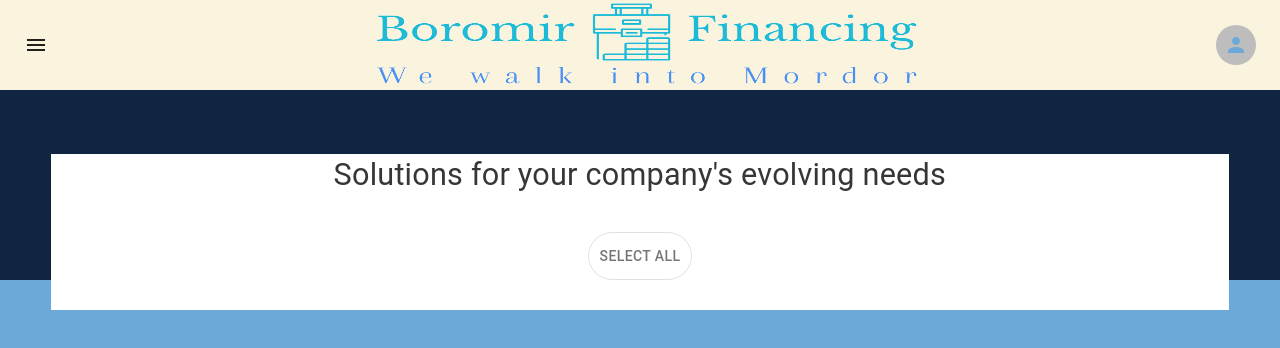
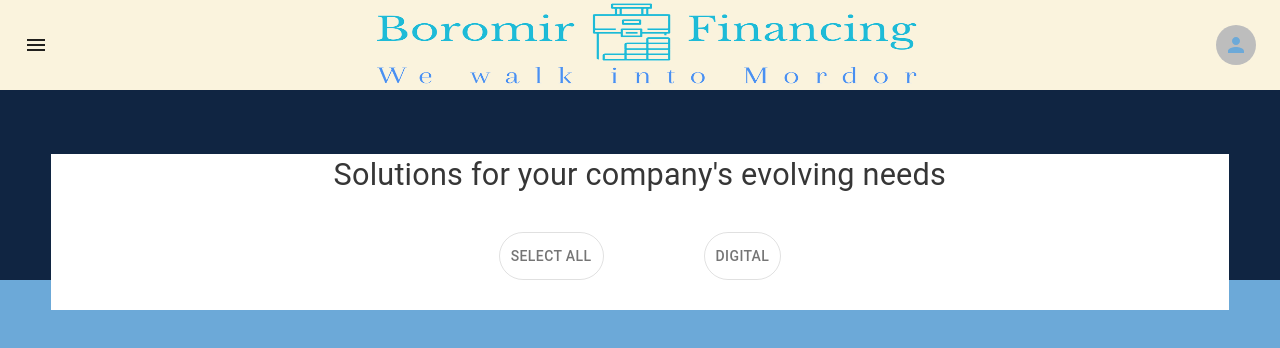
Before and after one commit to SourashisB/boromir-financing, a Next.js app: page /commercial-banking in a window 1280 px wide. Shown: the top 348 px of the page. Built offline with nearby package versions, Linux system fonts and the light colour scheme.

Commit message:
Page filter setup + new component

```diff
--- a/app/commercial-banking/page.tsx
+++ b/app/commercial-banking/page.tsx
@@ -9,6 +9,7 @@ import { IconButton } from "@mui/material";
 import { ToggleButton } from "@mui/material";
 import { Computer, Checklist } from "@mui/icons-material";
 import { createTheme, ThemeProvider } from '@mui/material/styles';
+import { ToggleButtonLine } from "@/components/ToggleButtonLine";
 
 declare module '@mui/material/styles' {
     interface Palette {
@@ -43,6 +44,7 @@ theme = createTheme(theme, {
 
 export default function CommercialBanking() {
     const [selected, setSelected] = useState(false)
+    const [secondSelect, setSecondSelect] = useState(false)
     return (
         <div style={{ "height": "800px" }}>
             <Header />
@@ -54,13 +56,10 @@ export default function CommercialBanking() {
                         </Typography>
                         <br />
                         <div className={styles.buttonContainer}>
-                            <ToggleButton value="none" selected={selected}
-                                onChange={() => {
-                                    setSelected(!selected);
-                                }} sx={{ "borderRadius": "30px", "color":"darkmode.main" }} color="primary">
-                                {selected ? <Checklist /> : null}Select all
-                            </ToggleButton>
+                        <ToggleButtonLine buttonText="Select All" IconComponent={<Checklist />} stateVar={selected} stateVarFunction={setSelected} />
+                            <ToggleButtonLine buttonText="Digital" IconComponent={<Computer />} stateVar={secondSelect} stateVarFunction={setSecondSelect} />
                         </div>
+
                     </div>
                 </ThemeProvider>
             </div>
--- /dev/null
+++ b/components/ToggleButtonLine.tsx
@@ -0,0 +1,23 @@
+import React, { FunctionComponent } from "react";
+import styles from '@/components/styles.module.css';
+import { ToggleButton } from "@mui/material";
+
+interface ButtonLineProps {
+    buttonText: string,
+    IconComponent: React.ReactNode,
+    stateVar: boolean,
+    stateVarFunction: any
+}
+
+export const ToggleButtonLine: FunctionComponent<ButtonLineProps> = ({ buttonText, IconComponent, stateVar, stateVarFunction }) => {
+    return (
+        <div className={styles.buttonContainer}>
+            <ToggleButton value="none" selected={stateVar}
+                onChange={() => {
+                    stateVarFunction(!stateVar);
+                }} sx={{ "borderRadius": "30px", "color": "darkmode.main" }} color="primary">
+                {stateVar ? IconComponent : null}  {buttonText}
+            </ToggleButton>
+        </div>
+    )
+}
--- a/components/styles.module.css
+++ b/components/styles.module.css
@@ -22,3 +22,12 @@
     margin-left: 230px;
 
 }
+
+/* toggle buttons */
+.buttonContainer{
+    justify-content: center;
+    align-items: center;
+    display: flex;
+    margin-left: 50px;
+    margin-right: 50px;
+  }
```
